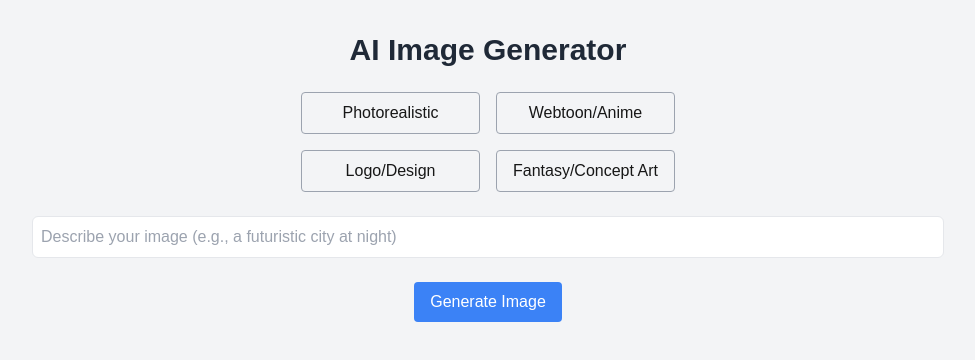
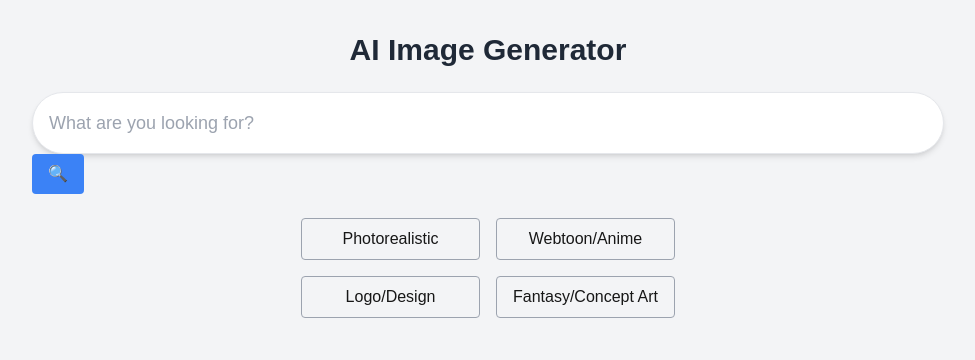
Before and after one commit to clover527/Sella, a Next.js app: page / in a window 1280 px wide. Shown: the top 360 px of the page, without its empty margins (152-1127 px from the left). Built offline with nearby package versions, Linux system fonts and the light colour scheme.

Commit message:
Updated UI and added new features

```diff
--- a/app/page.js
+++ b/app/page.js
@@ -46,6 +46,17 @@ export default function AIImageGenerator() {
   return (
     <div className="flex flex-col items-center space-y-6 p-8 bg-gray-100 min-h-screen">
       <h1 className="text-3xl font-bold text-gray-800">AI Image Generator</h1>
+      <div className="relative w-3/4">
+        <Input
+          placeholder="What are you looking for?"
+          value={prompt}
+          onChange={(e) => setPrompt(e.target.value)}
+          className="w-full p-4 border rounded-full shadow-md text-lg"
+        />
+        <Button onClick={handleGenerate} disabled={loading} className="absolute right-2 top-2 px-4 py-2 bg-blue-500 text-white rounded-full">
+          {loading ? "Generating..." : "🔍"}
+        </Button>
+      </div>
       <div className="grid grid-cols-2 gap-4">
         {["Photorealistic", "Webtoon/Anime", "Logo/Design", "Fantasy/Concept Art"].map((s) => (
           <Button key={s} onClick={() => setStyle(s)} variant={style === s ? "default" : "outline"}>
@@ -62,15 +73,6 @@ export default function AIImageGenerator() {
           ))}
         </div>
       )}
-      <Input
-        placeholder="Describe your image (e.g., a futuristic city at night)"
-        value={prompt}
-        onChange={(e) => setPrompt(e.target.value)}
-        className="w-3/4 p-2 border rounded-md"
-      />
-      <Button onClick={handleGenerate} disabled={loading} className="px-4 py-2 bg-blue-500 text-white rounded-lg">
-        {loading ? "Generating..." : "Generate Image"}
-      </Button>
       {loading && <p className="text-gray-500">⏳ Generating image, please wait...</p>}
       {image && (
         <Card className="mt-4 w-3/4">
```
